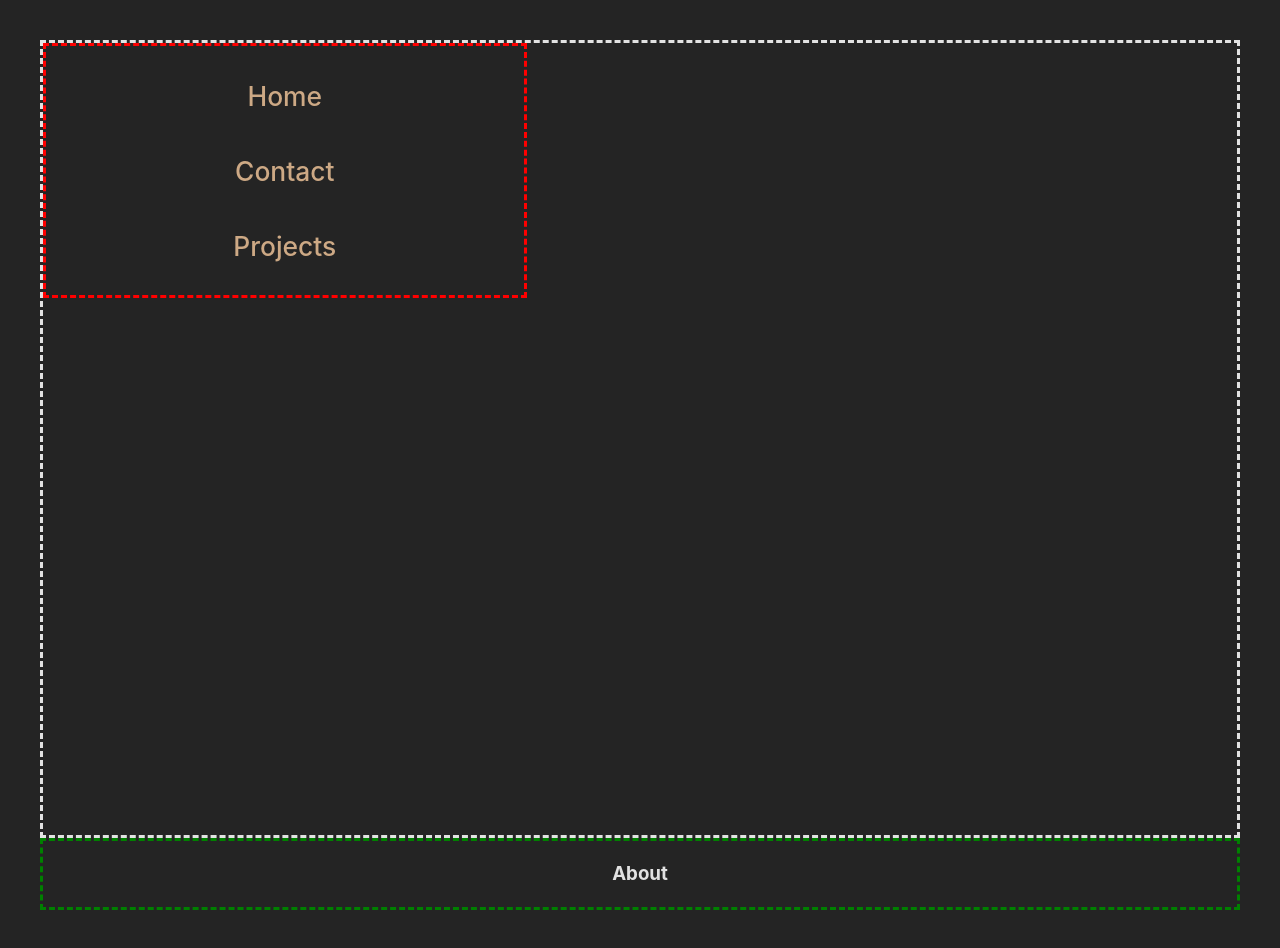
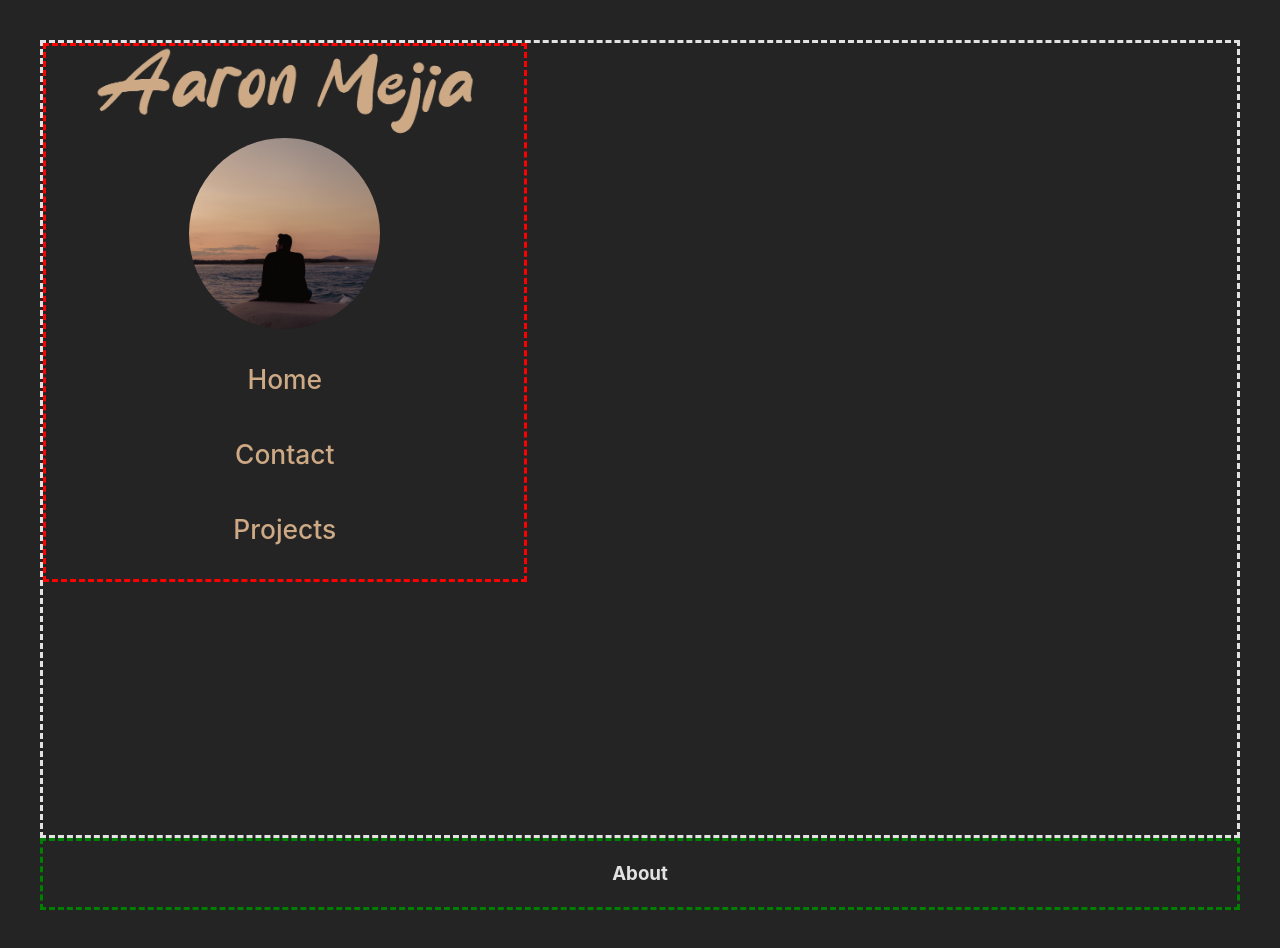
Before and after one commit to mejia-dev/mejia.dev, a React (Vite) app: page / in a window 1280 px wide. Built offline with nearby package versions, Linux system fonts and the light colour scheme.

Commit message:
Render images on page

```diff
--- a/src/components/Header.tsx
+++ b/src/components/Header.tsx
@@ -1,5 +1,7 @@
 import { Dispatch, SetStateAction, useEffect, useState } from "react";
 import ReactModal, { Styles } from "react-modal";
+import imgProfilePic from '../assets/aaron.png';
+import imgWordArt from '../assets/name.png';
 
 interface HeaderProps {
   onClickNavButton: Dispatch<SetStateAction<string>>;
@@ -47,6 +49,8 @@ export default function Header(props: HeaderProps): JSX.Element {
         <svg onClick={() => setModalShown(!modalShown)} xmlns="http://www.w3.org/2000/svg" fill="currentColor" id="navBarHamburger" viewBox="0 0 16 16">
           <path d="M2.5 12a.5.5 0 0 1 .5-.5h10a.5.5 0 0 1 0 1H3a.5.5 0 0 1-.5-.5m0-4a.5.5 0 0 1 .5-.5h10a.5.5 0 0 1 0 1H3a.5.5 0 0 1-.5-.5m0-4a.5.5 0 0 1 .5-.5h10a.5.5 0 0 1 0 1H3a.5.5 0 0 1-.5-.5" />
         </svg>
+        <img id="navBarPhotoNameWordArt" src={imgWordArt} alt="Aaron Mejia name" />
+        <img id="navBarPhotoProfilePic" src={imgProfilePic} alt="Silhouette of Aaron sitting on beach watching sunset" />
         <ReactModal
           contentLabel="Navigation Buttons"
           isOpen={modalShown}
```
